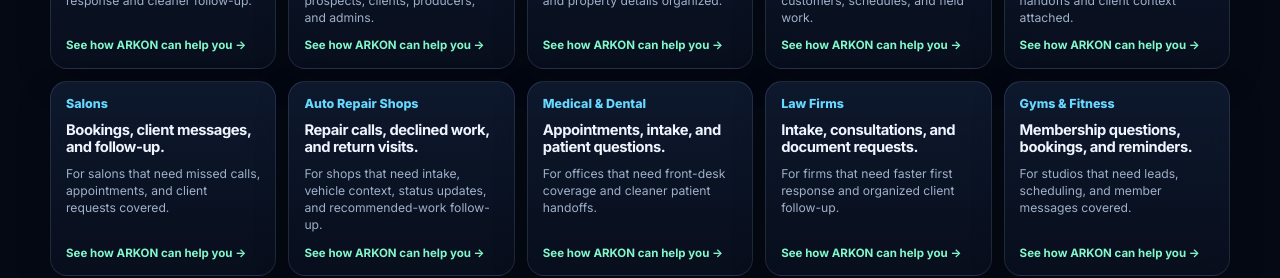
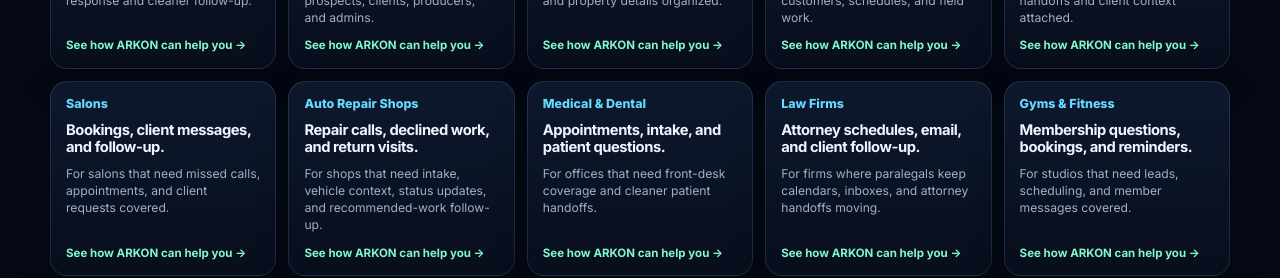
Before and after one commit to NMcKenzie77/ARKON-Homepage, a React (Vite) app: page / in a window 1280 px wide. Shown: the part 3400-3678 px from the top of the page. Built offline with nearby package versions, Linux system fonts and the light colour scheme.

Commit message:
Update law firms homepage card

```diff
--- a/src/data.js
+++ b/src/data.js
@@ -157,8 +157,8 @@
   },
   {
     name: 'Law Firms',
-    title: 'Intake, consultations, and document requests.',
-    details: 'For firms that need faster first response and organized client follow-up.',
+    title: 'Attorney schedules, email, and client follow-up.',
+    details: 'For firms where paralegals keep calendars, inboxes, and attorney handoffs moving.',
     href: '/law-firms'
   },
   {
```
